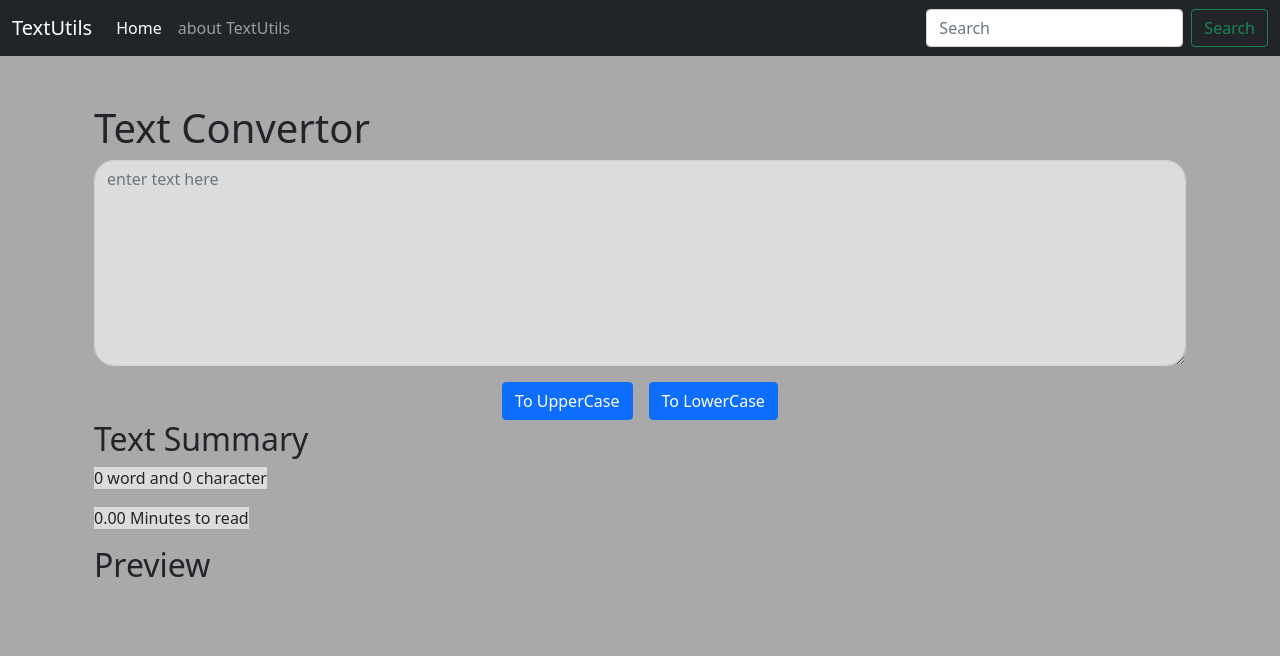
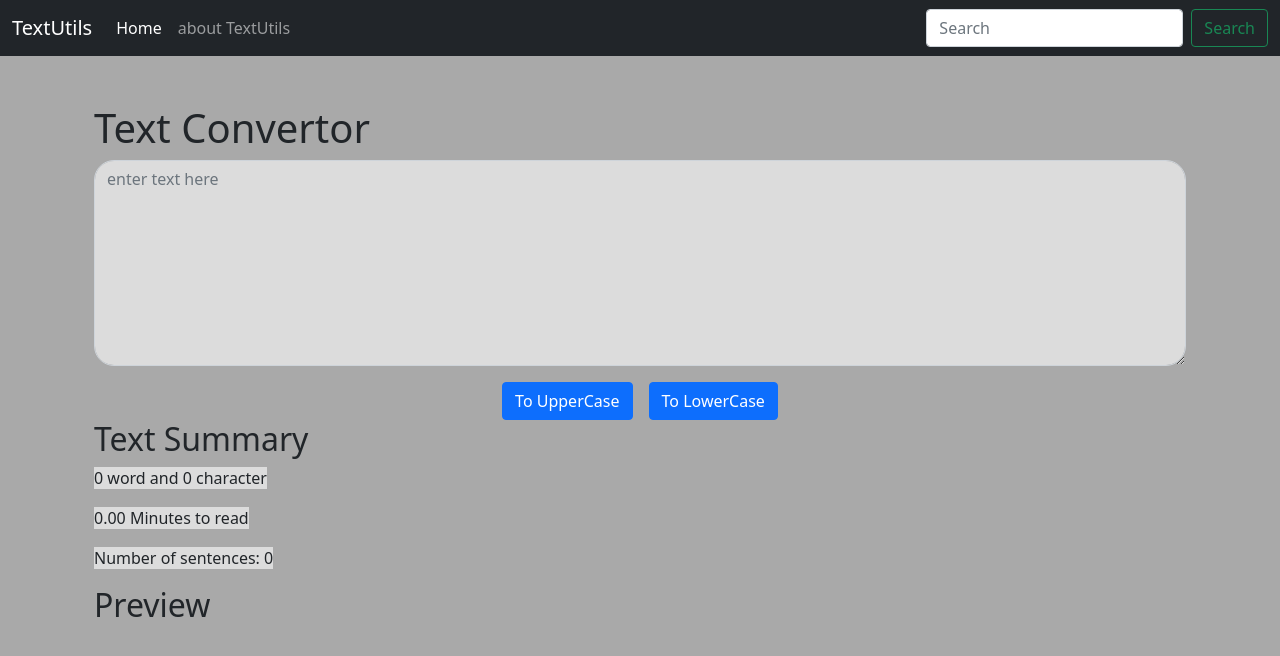
Before and after one commit to MuraliAirody/React_Learning, a React (Vite) app in the folder 03_PropsAndStates/textUtils/: page / in a window 1280 px wide. Shown: the top 656 px of the page. Built offline with nearby package versions, Linux system fonts and the light colour scheme.

Commit message:
additonal feature to text util

```diff
--- a/03_PropsAndStates/textUtils/src/components/TextForm.jsx
+++ b/03_PropsAndStates/textUtils/src/components/TextForm.jsx
@@ -28,6 +28,13 @@ function TextForm(props) {
         console.log("filtered words ",filteredWords)
         return filteredWords.length;
     }
+
+    const getNumberofSentences = (text)=>{
+      const sententses = text.trim() === ""?[]:text.trim().split('.').filter((sent)=>sent.trim()!="")
+      console.log("sentenses ",sententses)
+      return sententses.length
+    }
+
     return (
         <>
             <div className="d-flex flex-column  flex-wrap" >
@@ -43,6 +50,7 @@ function TextForm(props) {
                     <h2>Text Summary</h2>
                     <p><span style={{backgroundColor:"#dcdcdc"}}>{getWordCount(text)} word and {text.length} character </span></p>
                     <p><span style={{backgroundColor:"#dcdcdc"}}>{(getWordCount(text) * 0.0083).toFixed(2)} Minutes to read</span></p>
+                    <p><span style={{backgroundColor:"#dcdcdc"}}>Number of sentences: {getNumberofSentences(text)}</span></p>
 
                     <h2>Preview</h2>
                     <p><span style={{backgroundColor:"#dcdcdc"}}>{text}</span></p>
```
